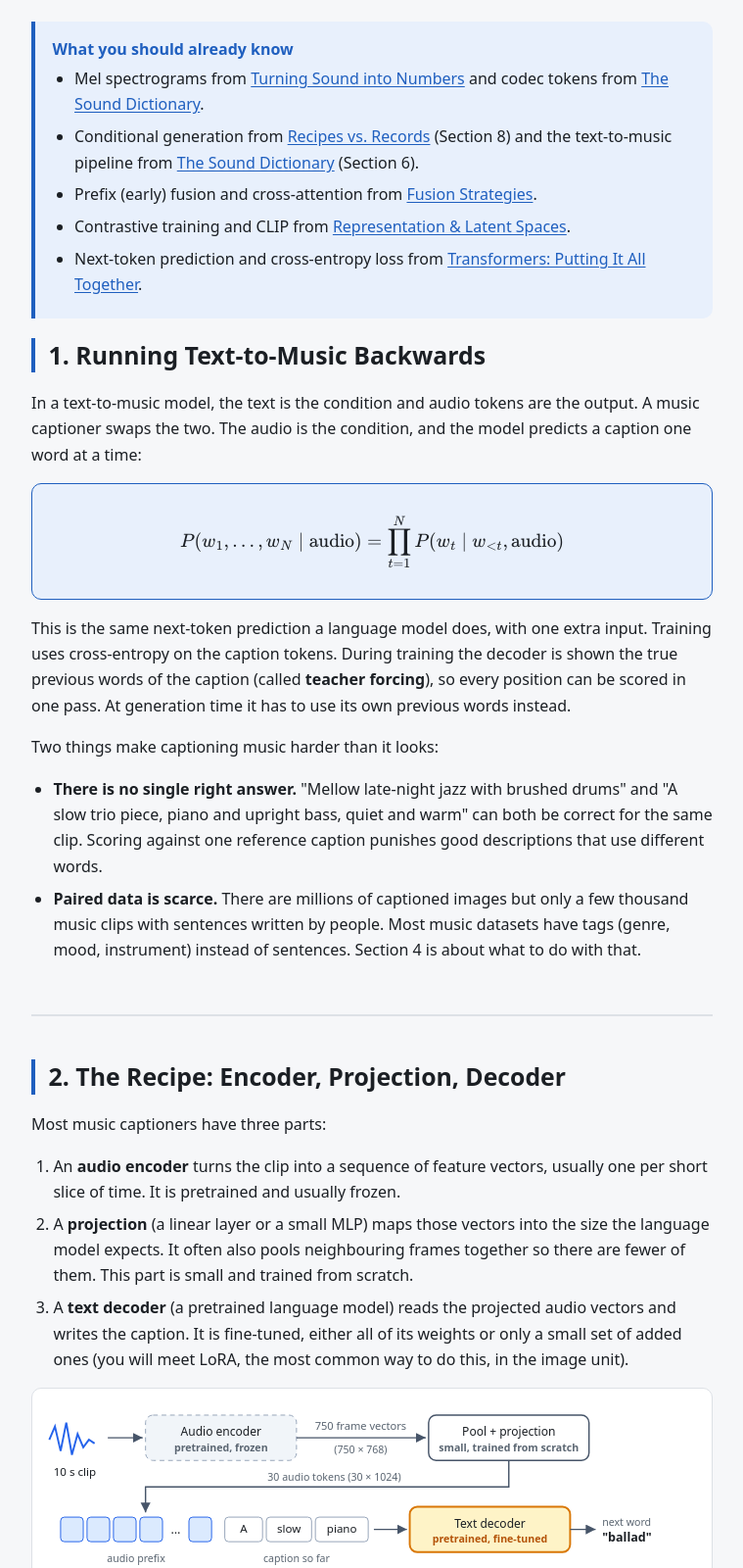
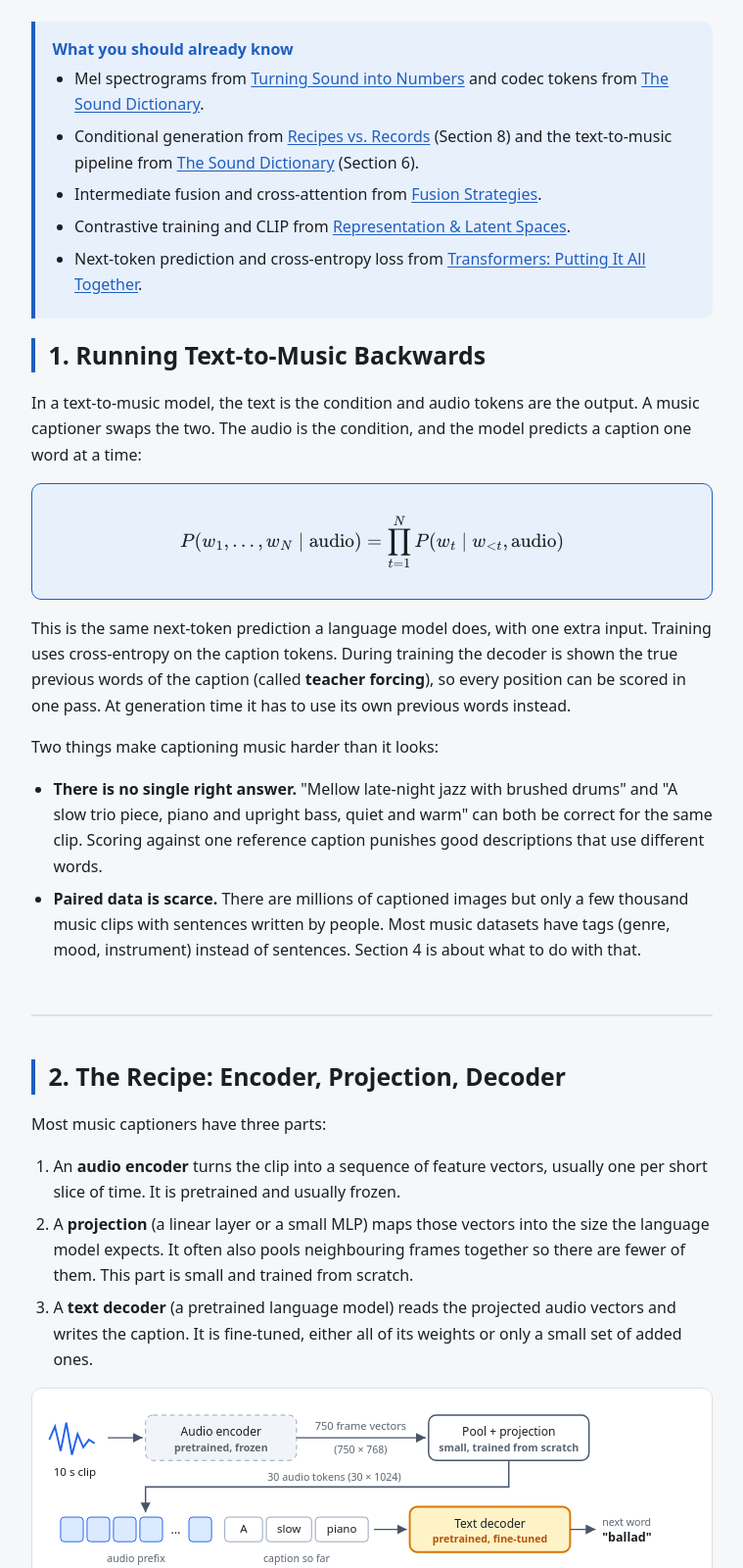
Before and after one commit to bwsi-forge-ai-challenge/bwsi-forge-ai-challenge.github.io, a plain HTML site: page Lessons/2_multimodal_+_advanced_models/intro_to_audio_generation/lesson4.html in a window 1280 px wide. Shown: the part 387-1987 px from the top of the page at 98% size, without its empty margins (260-1019 px from the left). Drawn offline with nearby package versions, Linux system fonts and the light colour scheme.

Commit message:
Small edits to audio generation to link back to previous lessons and remove references to topics not explained yet

```diff
--- a/Lessons/2_multimodal_+_advanced_models/intro_to_audio_generation/lesson4.html
+++ b/Lessons/2_multimodal_+_advanced_models/intro_to_audio_generation/lesson4.html
@@ -37,7 +37,7 @@
     <ul>
         <li>Mel spectrograms from <a href="../intro_to_audio_generation/lesson1.html">Turning Sound into Numbers</a> and codec tokens from <a href="../intro_to_audio_generation/lesson3.html">The Sound Dictionary</a>.</li>
         <li>Conditional generation from <a href="../intro_to_audio_generation/lesson2.html">Recipes vs. Records</a> (Section 8) and the text-to-music pipeline from <a href="../intro_to_audio_generation/lesson3.html">The Sound Dictionary</a> (Section 6).</li>
-        <li>Prefix (early) fusion and cross-attention from <a href="../core_multimodal_foundations/lesson3_fusion_strategies.html">Fusion Strategies</a>.</li>
+        <li>Intermediate fusion and cross-attention from <a href="../core_multimodal_foundations/lesson3_fusion_strategies.html">Fusion Strategies</a>.</li>
         <li>Contrastive training and CLIP from <a href="../core_multimodal_foundations/lesson2_representation_and_latent_spaces.html">Representation &amp; Latent Spaces</a>.</li>
         <li>Next-token prediction and cross-entropy loss from <a href="../../1_foundations_of_genai/tokens_embeddings_transformers/lesson4_transformers.html">Transformers: Putting It All Together</a>.</li>
     </ul>
@@ -61,7 +61,7 @@
     <ol>
         <li>An <strong>audio encoder</strong> turns the clip into a sequence of feature vectors, usually one per short slice of time. It is pretrained and usually frozen.</li>
         <li>A <strong>projection</strong> (a linear layer or a small MLP) maps those vectors into the size the language model expects. It often also pools neighbouring frames together so there are fewer of them. This part is small and trained from scratch.</li>
-        <li>A <strong>text decoder</strong> (a pretrained language model) reads the projected audio vectors and writes the caption. It is fine-tuned, either all of its weights or only a small set of added ones (you will meet LoRA, the most common way to do this, in the image unit).</li>
+        <li>A <strong>text decoder</strong> (a pretrained language model) reads the projected audio vectors and writes the caption. It is fine-tuned, either all of its weights or only a small set of added ones.</li>
     </ol>
 
     <figure class="diagram-wrap">
```
Also changed, not shown: Lessons/2_multimodal_+_advanced_models/intro_to_audio_generation/lesson1.html (+1 -1 lines).
